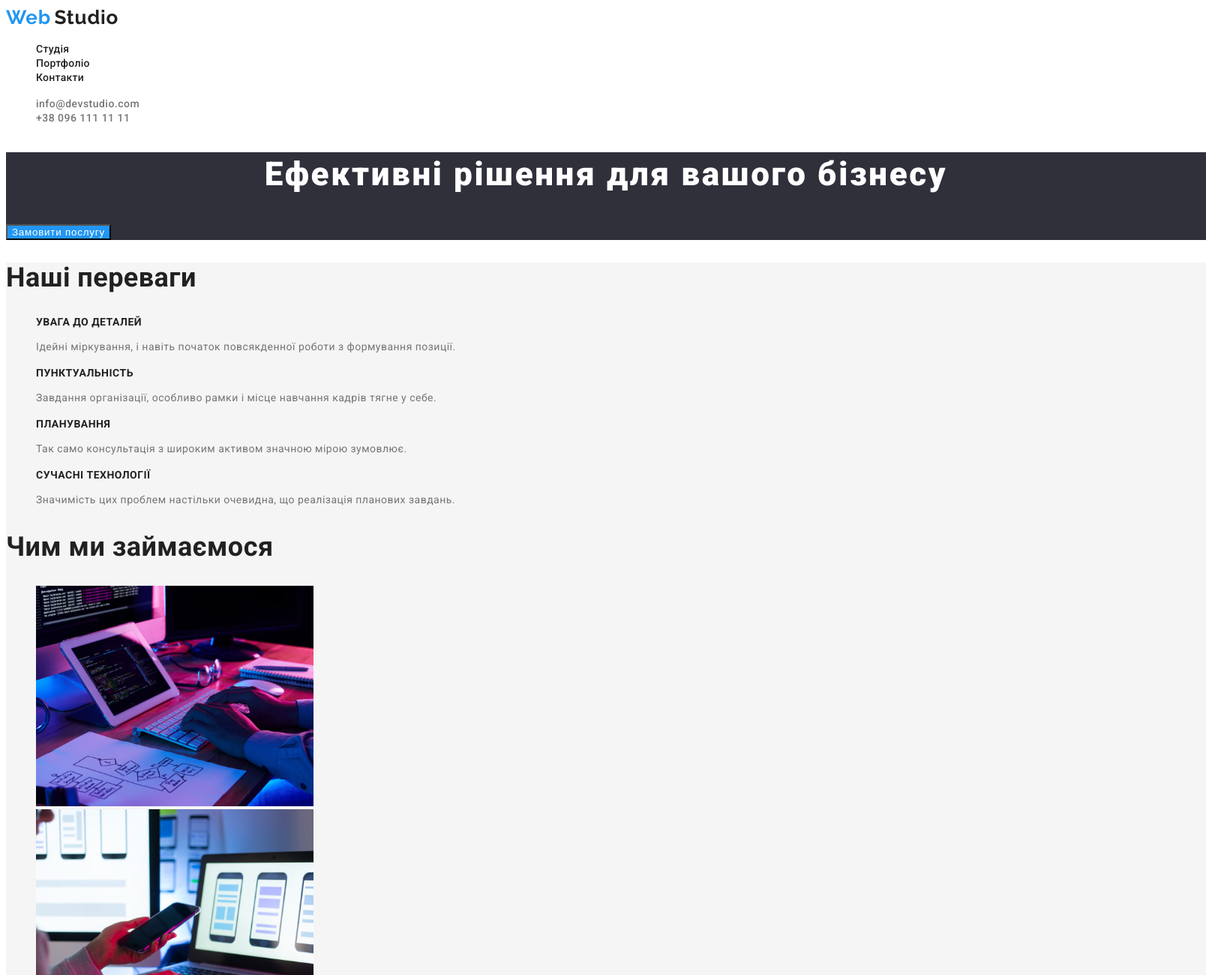
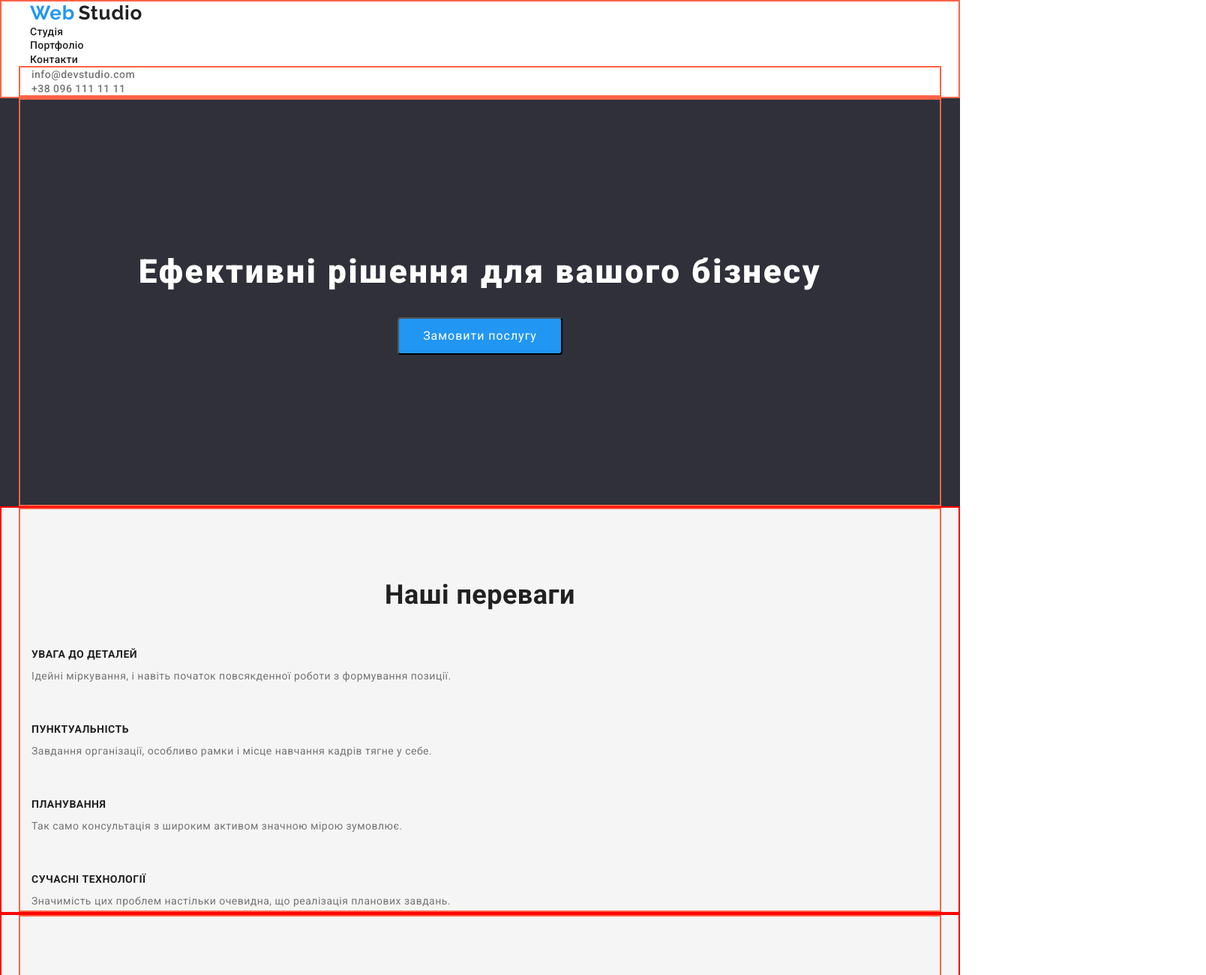
Before and after one commit to Poohovskiy/goit-markup-hw-03, a plain HTML site: page index.html in a window 1280 px wide. Shown: the top 1300 px of the page at 75% size, 1608 px wide, since content can reach past the window. Drawn offline with nearby package versions, Linux system fonts and the light colour scheme.

Commit message:
Часткова домашка

```diff
--- a/css/styles.css
+++ b/css/styles.css
@@ -20,7 +20,6 @@
 /* Загальні на весь документ */
 body {
     background: var(--primary-background-color);
-    width: 1600px;
     color: var(--primary-text-color);
     font-family: 'Roboto', sans-serif;
     letter-spacing: 0.03em;
@@ -28,6 +27,8 @@ body {
 
 ul {
         list-style: none;
+        margin: 0px;
+        padding: 0px;
     }
 
 a {
@@ -39,11 +40,44 @@ a {
     font-weight: 700;
     font-size: 36px;
     line-height: 1.16;
+    text-align: center;
+    padding: 0;
+    margin-top: 94px;
+    margin-bottom: 50px;
+}
+
+.no-padding {
+    padding-top: 0;
+    padding-bottom: 0;
+}
+
+h1, h2, h3, h4, h5, h6, p {
+    margin: 0;
+    padding: 0;
 }
 
 /* Логотип шапка */
+
 .site-header {
     background-color: var(--hero-title-color);
+    border: 2px solid tomato;
+}
+
+.navcontainer {
+    margin-left: auto;
+    margin-right: auto;
+    padding-left: 15px;
+    padding-right: 15px;
+    width: 1230px;
+}
+
+.contactcontainer, .herocontainer, .benefit-container, .what-we-do-container, .teamcontainer, .footercontainer , .filterbutton , .portfoliocontainer {
+    margin-left: auto;
+    margin-right: auto;
+    padding-left: 15px;
+    padding-right: 15px;
+    width: 1230px;
+    border: 2px solid tomato;
 }
 
 .logo-part-one {
@@ -59,7 +93,7 @@ a {
     font-family: 'Raleway', sans-serif;
     font-weight: 700;
     font-size: 26px;
-    line-height: 31px;
+    line-height: 1.19;
 }
 
 /* Навігація шапка */
@@ -83,21 +117,24 @@ a {
     color: var(--contact-link-text-color);
     font-weight: 500;
     font-size: 14px;
-    line-height: 16px;
+    line-height: 1.14;
 }
 
 /* Заголовок та бекграунд Hero */
 .hero {
     background-color: var(--hero-background-color);
+    text-align: center;
 }
 
 .hero-title {
+    margin-top: 0;
+    padding-top: 200px;
+    margin-bottom: 30px;
     font-weight: 900;
     font-size: 44px;
     line-height: 1.36;
     color: var(--hero-title-color);
     letter-spacing: 0.06em;
-    text-align: center;
 }
 
 /* Кнопка замовити */
@@ -107,12 +144,38 @@ a {
     color: var(--hero-title-color);
     letter-spacing: 0.06em;
     cursor: pointer;
+    border-radius: 4px;
+    padding: 10px 32px;
+    min-width: 216px;
+    min-height: 50px;
+    text-align: center;
+    margin-bottom: 200px;
 }
 
 /* Наші переваги */
 
-.benefit-and-what-we-do-background-color {
+.section {
+    margin: 0;
+    padding: 0;
+    border: 2px solid red;
+}
+
+.secondary {
     background-color: var(--secondary-background-color);
+}
+
+.benefit {
+
+}
+
+.section-title-hiden {
+color: var(--title-text-color);
+font-weight: 700;
+font-size: 36px;
+line-height: 1.16;
+text-align: center;
+padding: 0;
+margin-top: 94px;
 }
 
 .benefit-section-title-text {
@@ -120,6 +183,8 @@ a {
     font-weight: 700;
     font-size: 14px;
     line-height: 16px;
+    margin-top: 50px;
+    margin-bottom: 10px;
 }
 
 .benefit-section-title-paragraph {
@@ -129,8 +194,16 @@ a {
     line-height: 1.71;
 }
 
+/* Чим ми займаємося */
+
+.what-we-do-image {
+    padding-bottom: 94px;
+}
+
+
 /* Наша команда */
-.team-background-color {
+
+.third {
     background-color: var(--third-background-color);
 }
 
@@ -139,6 +212,8 @@ color: var(--title-text-color);
 font-weight: 500;
 font-size: 16px;
 line-height: 1.19;
+margin-top: 30px;
+margin-bottom: 10px;
 }
 
 .team-section-paragraph {
@@ -146,6 +221,7 @@ line-height: 1.19;
     font-weight: 400;
     font-size: 16px;
     line-height: 19px;
+    padding-bottom: 124px;
 }
 
 /* Підвал */
@@ -154,11 +230,19 @@ line-height: 1.19;
     background-color: var(--hero-background-color);
 }
 
+.footercontainer {
+    padding-top: 60px;
+}
+
+
 .contact-link-map {
     color: var(--hero-title-color);
     font-weight: 400;
     font-size: 14px;
     line-height: 1.71;
+    display: inline-block;
+    margin-top: 20px;
+    margin-bottom: 9px;
 }
 
 .contact-link-footer {
@@ -166,6 +250,15 @@ line-height: 1.19;
     font-weight: 400;
     font-size: 14px;
     line-height: 24px;
+    display: inline-block;
+}
+
+.mail {
+    margin-bottom: 9px;
+}
+
+.phone {
+    padding-bottom: 60px;
 }
 
 .logo-part-three {
@@ -187,6 +280,13 @@ line-height: 1.19;
     color: var(--hero-title-color);
 }
 
+.filterbutton {
+    padding-top: 94px;
+    margin-top: 0px;
+    margin-bottom: 50px;
+    border: 2px solid tomato;
+}
+
 .filtering-button {
     background-color: var(--ffiltering-button-bj-color-pasive);
     color: var(--title-text-color);
@@ -195,6 +295,9 @@ line-height: 1.19;
     line-height: 1.63;
     letter-spacing: 0.03em;
     cursor: pointer;
+    border-radius: 4px;
+    padding: 6px 22px;
+    text-align: center;
 }
 
 .portfolio-text {
@@ -203,6 +306,7 @@ line-height: 1.19;
     font-size: 18px;
     line-height: 2.0;
     letter-spacing: 0.06em;
+    margin-top: 20px;
     }
 
 .portfolio-paragraph {
@@ -211,4 +315,5 @@ line-height: 1.19;
     font-size: 16px;
     line-height: 1.88;
     letter-spacing: 0.03em;
+    margin-top: 4px;
 }
--- a/index.html
+++ b/index.html
@@ -9,42 +9,49 @@
     <link rel="preconnect" href="https://fonts.gstatic.com" crossorigin>
     <link href="https://fonts.googleapis.com/css2?family=Raleway:wght@700&family=Roboto:wght@400;500;700;900&display=swap"
     rel="stylesheet">
+    <link rel="stylesheet" href="https://cdnjs.cloudflare.com/ajax/libs/modern-normalize/1.1.0/modern-normalize.min.css">
     <link rel="stylesheet" href="./css/styles.css">
     <title>WebStudio</title>
 </head>
     <body>
         <!-- Шапка загальна -->
         <header class="site-header">
+            <div class="navcontainer">
                 <nav class="site-nav">
-                <a href="index.html" lang="en"><span class="logo-part-one">Web</span> <span class="logo-part-two">Studio</span> </a>
+                    <a href="index.html" lang="en"><span class="logo-part-one">Web</span> <span class="logo-part-two">Studio</span>
+                    </a>
                     <!-- Шапка-ліво -->
                     <ul>
-                    <li><a href="./index.html" class="site-nav-link" >Студія</a></li>
+                        <li><a href="./index.html" class="site-nav-link">Студія</a></li>
                         <li><a href="./portfolio.html" class="site-nav-link">Портфоліо</a></li>
-                    <li><a href="" class="site-nav-link" >Контакти</a></li>
+                        <li><a href="" class="site-nav-link">Контакти</a></li>
                     </ul>
                 </nav>
-
+            </div>
                 <!-- Шапка-контакти -->
+            <div class="contactcontainer">
                 <ul>
                     <li><a href="mailto:info@devstudio.com" class="contact-link">info@devstudio.com</a> </li>
                     <li><a href="tel:+380961111111" class="contact-link">+38 096 111 11 11</a> </li>
                     </ul>
+            </div>
         </header>
 
         <!-- Основний контент -->
         <main>
             <!-- Hero заголовок -->
             <section class="hero">
+                <div class="herocontainer">
                     <h1 class="hero-title">Ефективні рішення для вашого бізнесу</h1>
                     <button class="hero-button" type="button">Замовити послугу</button>
+                </div>
             </section>
 
-
-            <div class="benefit-and-what-we-do-background-color">
-                <section class="section">
+            <!-- Наші переваги -->
             <!-- Приховати даний заголовок -->
-                    <h2 class="section-title">Наші переваги</h2>
+            <section class="section secondary no-padding">
+                <div class="benefit-container">
+                    <h2 class="section-title-hiden">Наші переваги</h2>
                     <ul>
                         <li>
                             <h3 class="benefit-section-title-text">УВАГА ДО ДЕТАЛЕЙ</h3>
@@ -69,23 +76,25 @@
                                 завдань.</p>
                         </li>
                     </ul>
+                </div>
             </section>
 
-                <section>
+            <section class="section secondary no-padding">
+                <div class="what-we-do-container">
                     <h2 class="section-title">Чим ми займаємося</h2>
                     <ul>
-                        <li> <a href=""></a> <img width="370" src="./images/index/robota1.jpg"
+                        <li class="what-we-do-image"> <a href=""></a> <img width="370" src="./images/index/robota1.jpg"
                                     alt="Розробка програмного забезпечення та його тестування"> </li>
-                        <li> <a href=""></a> <img width="370" src="./images/index/robota2.jpg"
+                        <li class="what-we-do-image"> <a href=""></a> <img width="370" src="./images/index/robota2.jpg"
                                     alt="Розробка мобільних додатків та їх тестування"> </li>
-                        <li> <a href=""></a> <img width="370" src="./images/index/robota3.jpg"
+                        <li class="what-we-do-image"> <a href=""></a> <img width="370" src="./images/index/robota3.jpg"
                                     alt="Розробка дизайну вашого майбутнього проекту"> </li>
                     </ul>
+                </div>
             </section>
-            </div>
 
-            <div class="team-background-color">
-                <section>
+            <section class="section third no-padding">
+                <div class="teamcontainer">
                     <h2 class="section-title">Наша команда</h2>
                     <ul>
                         <li><img width="270" src="./images/index/igor.jpg" alt="Ігор Дем'яненко Product Designer">
@@ -108,22 +117,23 @@
                             <p lang="en" class="team-section-paragraph">UI Designer</p>
                         </li>
                     </ul>
+                </div>
             </section>
-            </div>
-
         </main>
 
         <!-- Підвал -->
         <footer class="footer-page">
-
+            <div class="footercontainer">
                 <a href="index.html" lang="en"><span class="logo-part-one">Web</span> <span class="logo-part-three">Studio</span> </a>
                 <address>
                     <ul>
-                    <li> <a href="https://goo.gl/maps/7kfiWNjeo1rzyNs9A" class="contact-link-map"> м. Київ, пр-т Лесі Українки, 26</a></li>
-                    <li><a href="mailto:info@devstudio.com" class="contact-link-footer">info@devstudio.com</a></li>
-                    <li><a href="tel:+380961111111" class="contact-link-footer">+38 096 111 11 11</a> </li>
+                        <li> <a href="https://goo.gl/maps/7kfiWNjeo1rzyNs9A" class="contact-link-map"> м. Київ, пр-т Лесі Українки,
+                                26</a></li>
+                        <li><a href="mailto:info@devstudio.com" class="contact-link-footer mail">info@devstudio.com</a></li>
+                        <li><a href="tel:+380961111111" class="contact-link-footer phone">+38 096 111 11 11</a> </li>
                     </ul>
                 </address>
+            </div>
         </footer>
 
     </body>
```
Also changed, not shown: portfolio.html (+22 -8 lines). Lines whose indentation alone changed are shown as unchanged.
